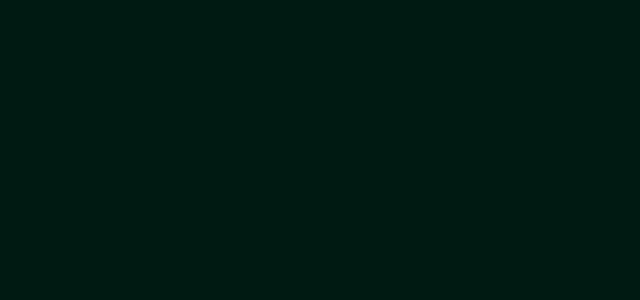
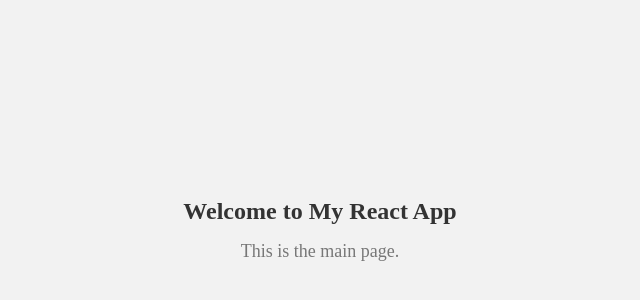
Before and after one commit to GustaDaHora/Number-Playgorund, a React (Vite) app: page /main in a window 1280 px wide. Before the commit this address had no page. Shown: the part 170-470 px from the top of the page, without its empty margins (320-960 px from the left). Built offline with nearby package versions, Linux system fonts and the light colour scheme.

Commit message:
Update: routes
Added routing to main page

```diff
--- a/src/app/routes/index.tsx
+++ b/src/app/routes/index.tsx
@@ -1,13 +1,15 @@
 import { Routes, Route } from 'react-router-dom';
 
 import { Home } from '../pages/Home';
+import { Main } from '../pages/Main';
 
-export function AppRoutes(){
-    return(
-        <Routes>
-            <Route path='/' element={<Home />} />
-        </Routes>
-    )
+export function AppRoutes() {
+  return (
+    <Routes>
+      <Route path="/" element={<Home />} />
+      <Route path="main" element={<Main />} />
+    </Routes>
+  );
 }
 
 export default AppRoutes;
```
